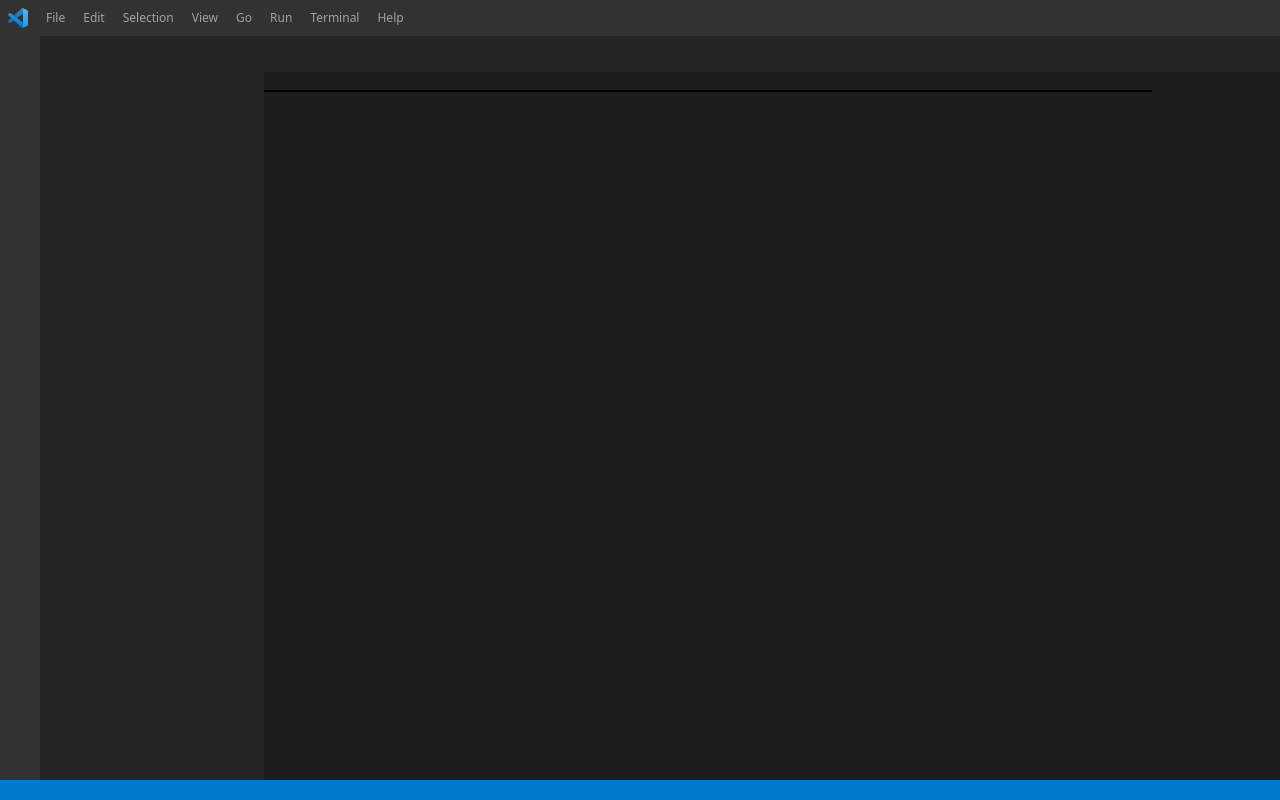
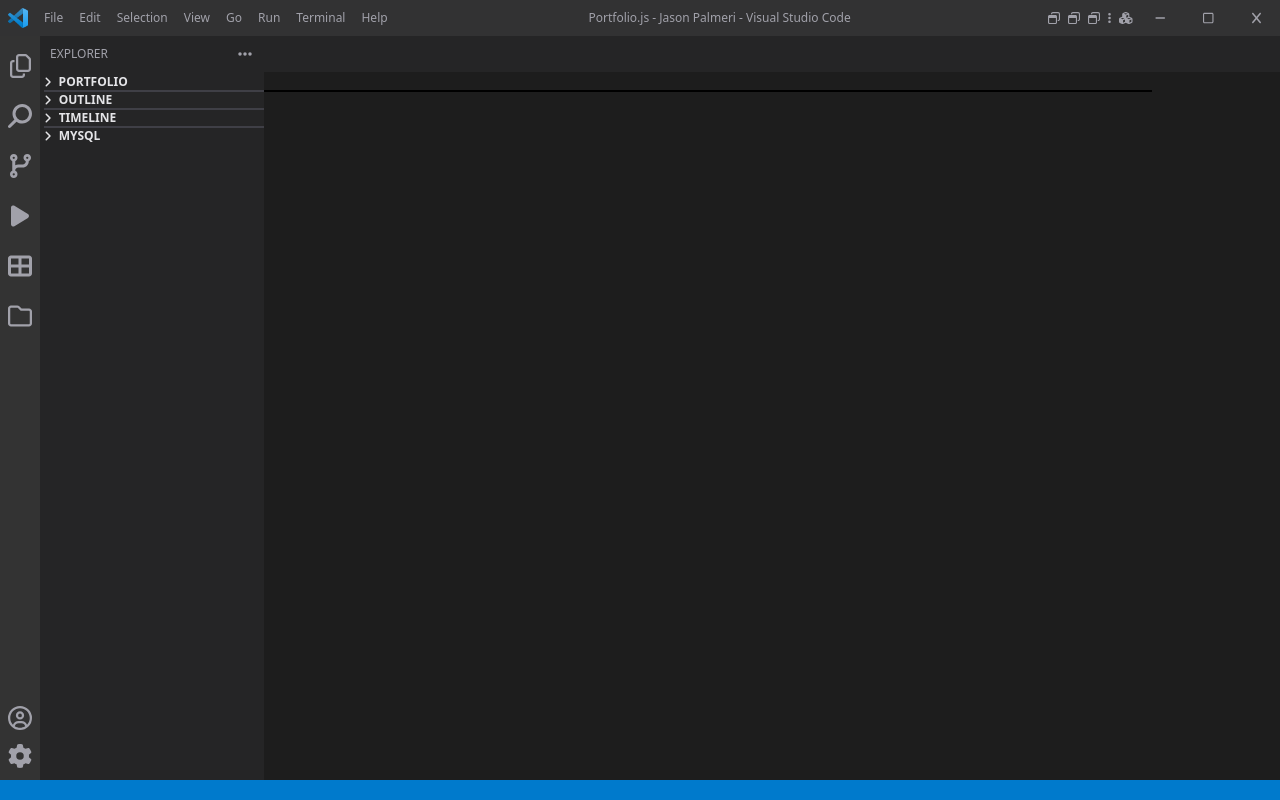
Before and after one commit to Petster/portfolio-cool, a React (Vite) app: page / in a window 1280 px wide. Built offline with nearby package versions, Linux system fonts and the light colour scheme.

Commit message:
Icons, Explorer
Added Icons to side panels, Started explorer section

```diff
--- a/src/App.jsx
+++ b/src/App.jsx
@@ -1,34 +1,133 @@
-import React from 'react'
+import React, { useState } from 'react'
 import vscode from './img/vscode.png'
+import { FontAwesomeIcon } from '@fortawesome/react-fontawesome';
+import { faCircleUser, faCopy, faFolder, faSquare, faWindowRestore } from '@fortawesome/free-regular-svg-icons';
+import { faCodeBranch, faMagnifyingGlass, faTableCellsLarge, faPlay, faMinus, faGear, faCubes, faEllipsisVertical, faEllipsis, faAngleDown, faAngleRight } from '@fortawesome/free-solid-svg-icons';
+import { faX } from '@fortawesome/free-solid-svg-icons';
 
 const App = () => {
 
   const topMenu = ['File', 'Edit', 'Selection', 'View', 'Go', 'Run', 'Terminal', 'Help'];
 
+  const sidePanel = [
+    {
+      icon: faCopy,
+      flip: false
+    },
+    {
+      icon: faMagnifyingGlass,
+      flip: true
+    },
+    {
+      icon: faCodeBranch,
+      flip: false
+    },
+    {
+      icon: faPlay,
+      flip: false
+    },
+    {
+      icon: faTableCellsLarge,
+      flip: false
+    },
+    {
+      icon: faFolder,
+      flip: false
+    }
+  ];
+
+  const windowMenu = [
+    {
+      icon: faX,
+      background: 'bg-red-500'
+    },
+    {
+      icon: faSquare,
+      background: 'bg-zinc-700'
+    },
+    {
+      icon: faMinus,
+      background: 'bg-zinc-700'
+    },
+  ];
+
+  const explorerPanels = ['OUTLINE', 'TIMELINE', 'MYSQL'];
+
+  const windowLayoutMenu = [faCubes, faEllipsisVertical, faWindowRestore, faWindowRestore, faWindowRestore];
+
+  const [folderState, setFolderState] = useState(false);
+
   return (
     <div className='min-h-screen flex flex-col'>
-      <div className='h-9 vs-top flex flex-row items-center p-2'>
+      <div className='h-9 vs-top flex flex-row items-center p-2 pr-0'>
         <div>
           <img src={vscode} width={20} alt="vscode logo" />
         </div>
-        <div className='ml-1.5 flex flex-row items-center p-2 gap-2.5 font-medium text-zinc-400 text-xs'>
-          {topMenu.map((da, index) =>
-            <div className='hover:bg-zinc-700 p-1 rounded-md hover:text-zinc-200 cursor-pointer' key={index}>{da}</div>
-          )}
+        <div className='flex flex-row flex-grow items-center p-2 pr-0 gap-1 font-medium text-zinc-400 text-xs'>
+          <div className='flex flex-row'>
+            {topMenu.map((da, index) =>
+              <div className='hover:bg-zinc-700 p-1 px-2 rounded-md hover:text-zinc-200 cursor-pointer' key={index}>{da}</div>
+            )}
+          </div>
+          <div className='justify-center text-center font-normal flex flex-grow'>
+              <p>Portfolio.js - Jason Palmeri - Visual Studio Code</p>
+          </div>
+          <div className='flex content-center justify-center items-center'>
+              {windowLayoutMenu.reverse().map((da, index) =>
+                <div key={index} className='p-1 hover:bg-zinc-700 rounded-md'>
+                  <FontAwesomeIcon icon={da} />
+                </div>
+              )}
+              {windowMenu.reverse().map((da, index) =>
+                <div key={index} className={`hover:${da.background} hover:text-zinc-100 p-4 w-12 text-center`}>
+                  <FontAwesomeIcon icon={da.icon} />
+                </div>
+              )}
+          </div>
         </div>
       </div>
       <div className='flex flex-row flex-grow'>
-        <div className='vs-panel w-10'>
-
+        <div className='vs-panel w-10 flex flex-col font-normal text-white text-2xl content-center items-center p-2 gap-1.5'>
+            {sidePanel.map((da, index) =>
+              <div className='text-zinc-400 hover:text-zinc-100 cursor-pointer p-1.5' key={index}><FontAwesomeIcon className={`${da.flip ? "fa-flip-horizontal" : ""}`} icon={da.icon}/></div>
+            )}
+            <div className='flex flex-grow'></div>
+            <div className='text-zinc-400 hover:text-zinc-100'>
+              <FontAwesomeIcon icon={faCircleUser} />
+            </div>
+            <div className='text-zinc-400 hover:text-zinc-100'>
+              <FontAwesomeIcon icon={faGear} />
+            </div>
         </div>
-        <div className='vs-explorer w-56'>
-
+        <div className='vs-explorer flex w-56'>
+            <div className='flex flex-grow flex-col'>
+              <div className='flex flex-row items-center justify-between pt-1.5 pb-1.5 pl-2.5 pr-2.5 text-zinc-400'>
+                <div><p className='text-xs'>EXPLORER</p></div>
+                <div className='hover:bg-zinc-700 rounded-md px-0.5'><FontAwesomeIcon icon={faEllipsis} /></div>
+              </div>
+              <div className='flex flex-col flex-grow p-1 pr-0 pt-0.5'>
+                <div onClick={() => setFolderState(!folderState)} className='text-zinc-200 font-bold text-xs cursor-pointer'>
+                  <FontAwesomeIcon className='pr-1' icon={folderState ? faAngleDown : faAngleRight} /> PORTFOLIO
+                </div>
+                <div className={`${folderState ? "" : "hidden"} text-zinc-200 ml-4`}>
+                  folder stuff
+                </div>
+                <div className={`flex ${folderState ? "flex-grow" : ""}`}></div>
+                <div className='flex flex-col text-zinc-200 font-bold text-xs cursor-pointer'>
+                  {explorerPanels.map((da, index) =>
+                    <div key={index} className='border-t-2 border-t-zinc-700'>
+                      <FontAwesomeIcon className='pr-1' icon={faAngleRight} /> {da}
+                    </div>
+                  )}
+                </div>
+              </div>
+            </div>
         </div>
         <div className='flex flex-col flex-grow'>
           <div className='h-9 vs-tab-bg'>
 
           </div>
-          <div className='flex flex-row flex-grow bg-green-400'>
+          <div className='flex flex-row flex-grow'>
             <div className='flex flex-col flex-grow'>
               <div className='h-5 vs-editor shadow-2xl border-b-2 border-b-black'>
 
```
Also changed, not shown: package.json (+7 -1 lines), 1 other file (tests, documents, lock files or other folders).
